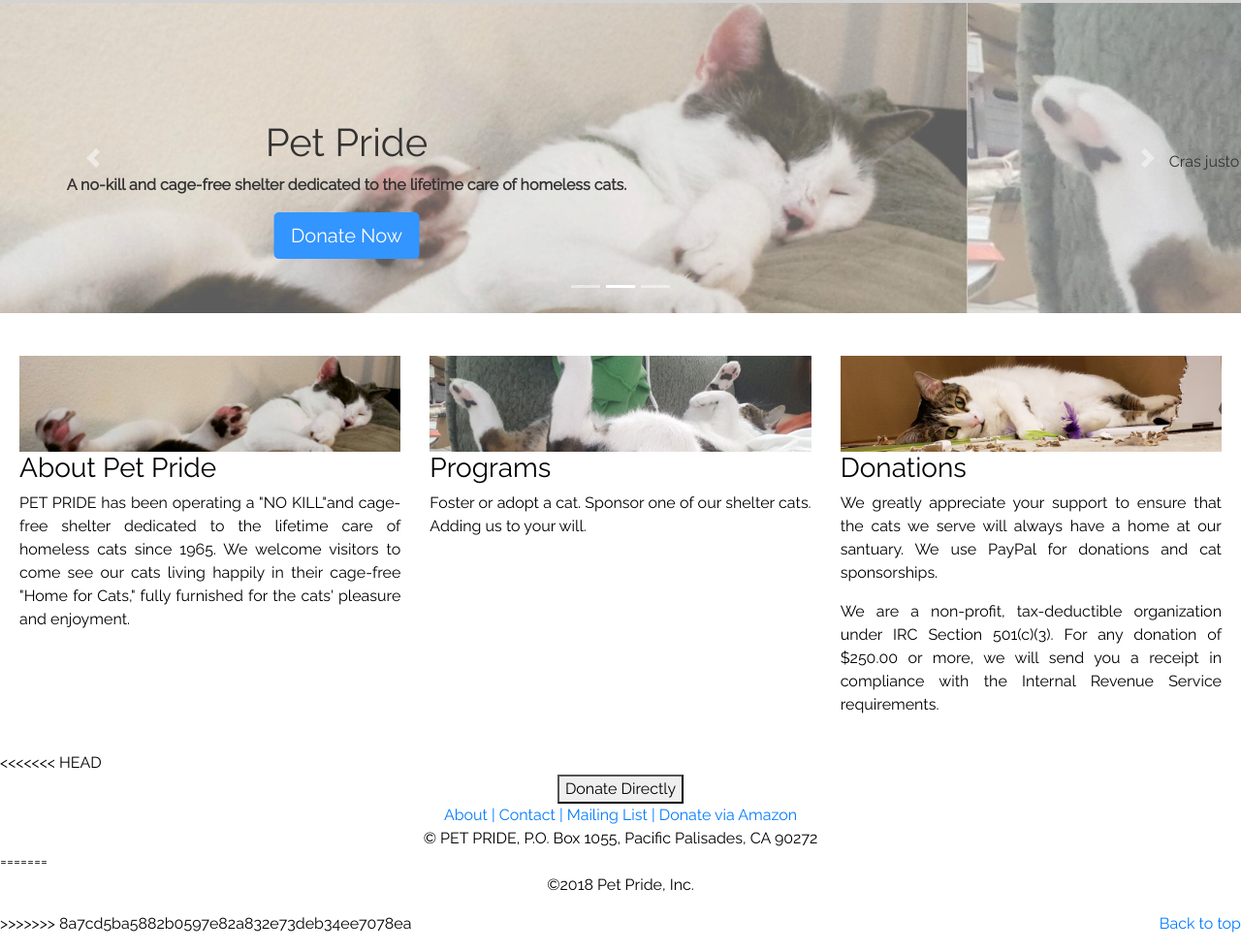
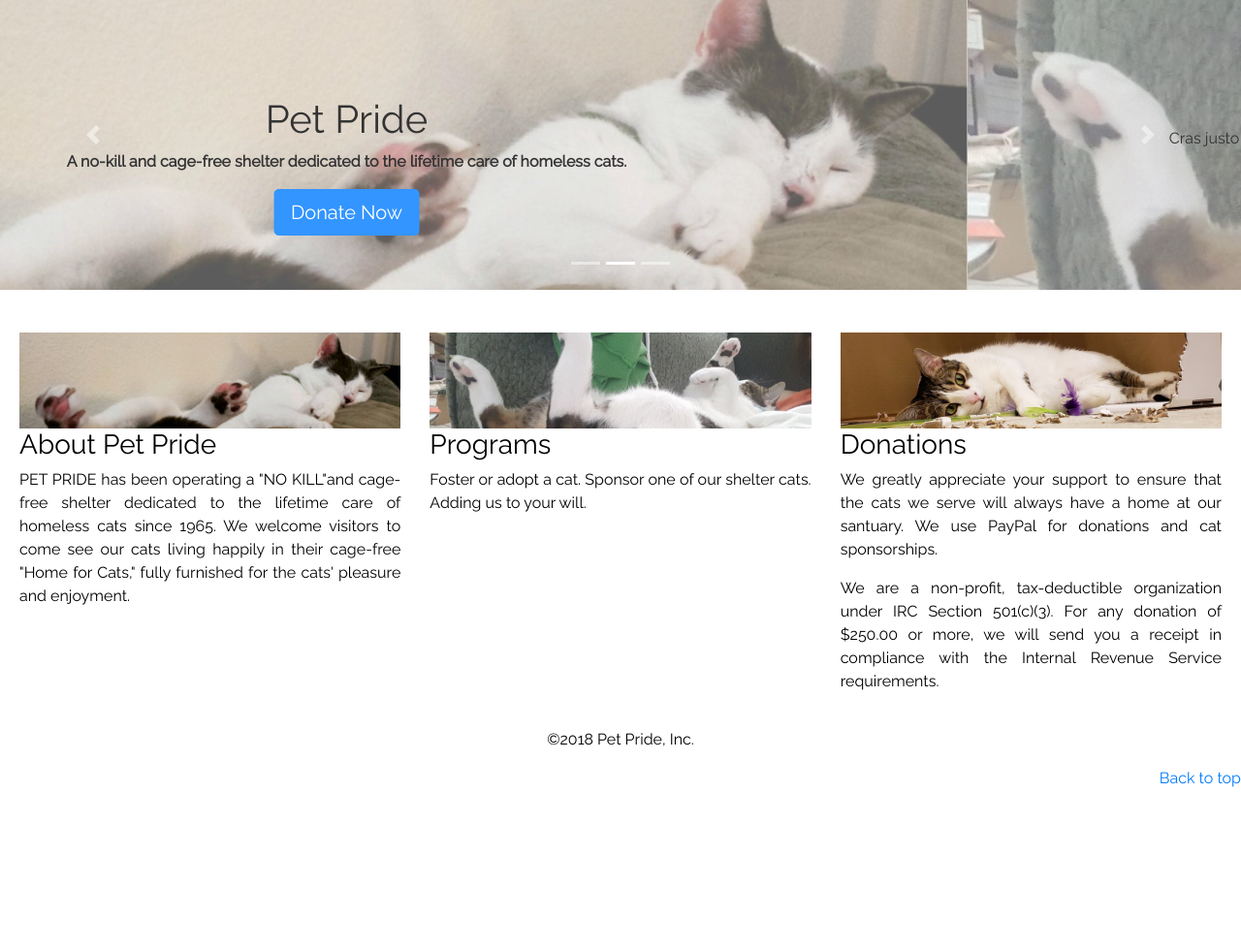
Before and after one commit to jobimathai1/project-1, a plain HTML site: page index.html in a window 1280 px wide. Shown: the part 127-1108 px from the top of the page at 97% size. After the commit the page ends 958 px from the top, so only its background shows below. Drawn offline with nearby package versions, Linux system fonts and the light colour scheme; a script that the page names is missing.

Commit message:
didnt save to my local machine the first time. Removed erroneous info from about us page and merged changes to my local machine.

```diff
--- a/index.html
+++ b/index.html
@@ -34,10 +34,7 @@
     <meta name="viewport" content="width=device-width, initial-scale=1, shrink-to-fit=no">
     <meta name="description" content="Pet Pride">
     <meta name="author" content="cat and kitten sanctuary">
-<<<<<<< HEAD
 
-=======
->>>>>>> 8a7cd5ba5882b0597e82a832e73deb34ee7078ea
 
 
     <script src="https://cdnjs.cloudflare.com/ajax/libs/popper.js/1.14.3/umd/popper.min.js" integrity="sha384-ZMP7rVo3mIykV+2+9J3UJ46jBk0WLaUAdn689aCwoqbBJiSnjAK/l8WvCWPIPm49"
@@ -185,23 +182,10 @@
 
         <!-- FOOTER -->
 
-<<<<<<< HEAD
-        <footer class="text-center">
-                <a href="donations.html"><button id="donate">Donate Directly</button></a><br>
-                <tr>
-                    <td><a href="about.html">About |</a></td>
-                    <td><a href="contact.html">Contact |</a></td>
-                    <td><a href="mailingList.html">Mailing List |</a></td>
-                    <td><a href="https://smile.amazon.com">Donate via Amazon</a></td>
-                </tr><br>
-                    &copy; PET PRIDE, P.O. Box 1055, Pacific Palisades, CA 90272
-            </footer>
-=======
         <footer class="bottom">
             <p>©2018 Pet Pride, Inc.</p>
             <p class="float-right"><a href="#">Back to top</a></p>
         </footer>
->>>>>>> 8a7cd5ba5882b0597e82a832e73deb34ee7078ea
 
     </main>
     <script src="javascript/config.js"></script>
--- a/programs.html
+++ b/programs.html
@@ -8,13 +8,8 @@
     <link href="https://fonts.googleapis.com/css?family=Raleway%7CRoboto" rel="stylesheet">
     <link rel="stylesheet" href="css/reset.css">
     <link rel="stylesheet" href="https://maxcdn.bootstrapcdn.com/bootstrap/4.0.0/css/bootstrap.min.css">
-<<<<<<< HEAD
     <meta name="viewport" content="height=device-height, initial-scale=1">
     <link rel="icon" href="images/favicon.ico">
-=======
-    <meta name="viewport" content="width=device-width, initial-scale=1">
-    <link rel="icon" type="image/png" href="images/favicon.ico">
->>>>>>> 8a7cd5ba5882b0597e82a832e73deb34ee7078ea
     <link rel="stylesheet" type="text/css" media="screen" href="css/styles.css" />
     <script src="https://www.gstatic.com/firebasejs/5.5.3/firebase.js"></script>
     <script src="https://code.jquery.com/jquery-3.3.1.js" integrity="sha256-2Kok7MbOyxpgUVvAk/HJ2jigOSYS2auK4Pfzbm7uH60="
@@ -38,11 +33,7 @@
     <meta name="viewport" content="height=device-height, initial-scale=1, shrink-to-fit=no">
     <meta name="description" content="Pet Pride">
     <meta name="author" content="cat and kitten sanctuary">
-<<<<<<< HEAD
 
-=======
-
->>>>>>> 8a7cd5ba5882b0597e82a832e73deb34ee7078ea
 
 
     <script src="https://cdnjs.cloudflare.com/ajax/libs/popper.js/1.14.3/umd/popper.min.js" integrity="sha384-ZMP7rVo3mIykV+2+9J3UJ46jBk0WLaUAdn689aCwoqbBJiSnjAK/l8WvCWPIPm49"
```
